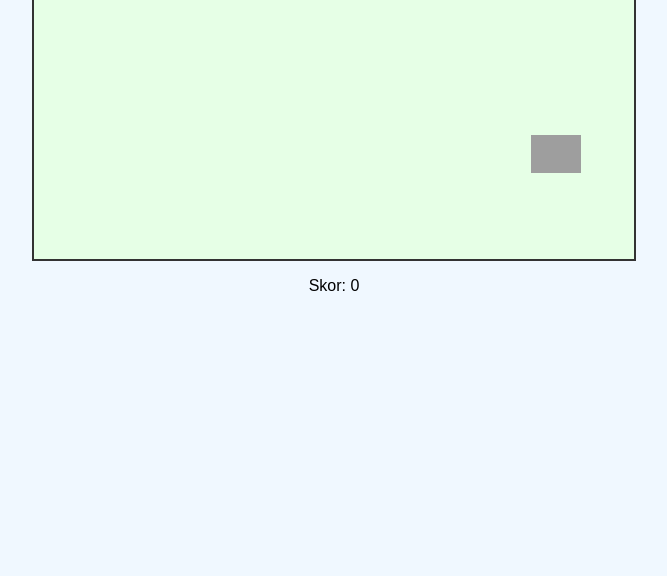
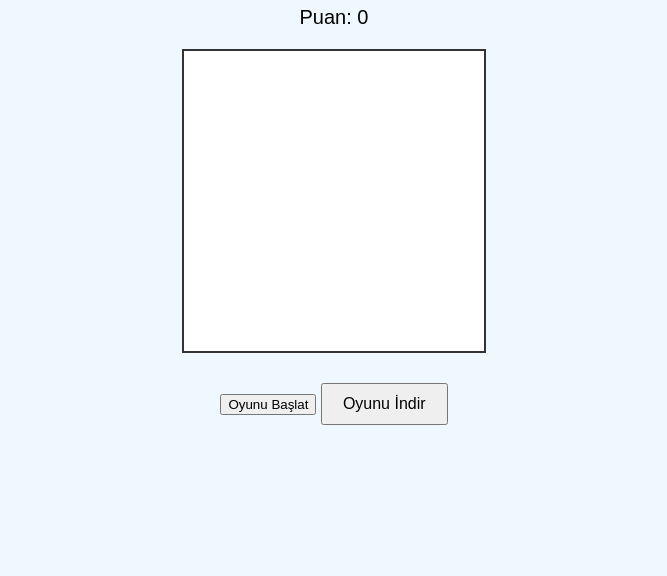
Before and after one commit to galaksibey/GalaksiOyun, a plain HTML site: page index.html in a window 1280 px wide. Shown: the part 224-800 px from the top of the page, without its empty margins (306-973 px from the left). Drawn offline with Linux system fonts and the light colour scheme; grey boxes are pictures that could not be loaded.

Commit message:
Add files via upload

```diff
--- a/index.html
+++ b/index.html
@@ -2,16 +2,22 @@
 <!DOCTYPE html>
 <html lang="tr">
 <head>
-    <meta charset="UTF-8">
-    <title>Fare Avcısı</title>
-    <link rel="stylesheet" href="style.css">
+  <meta charset="UTF-8" />
+  <meta name="viewport" content="width=device-width, initial-scale=1" />
+  <title>Fare Avcısı</title>
+  <link rel="stylesheet" href="style.css" />
 </head>
 <body>
-    <h1>🐭 Fare Avcısı Oyunu</h1>
-    <div id="game-area">
-        <div id="mouse"></div>
-    </div>
-    <p>Skor: <span id="score">0</span></p>
-    <script src="script.js"></script>
+  <div class="container">
+    <h1>Fare Avcısı Oyunu</h1>
+    <p class="score">Puan: <span id="score">0</span></p>
+    <div id="gameArea"></div>
+    <button onclick="startGame()">Oyunu Başlat</button>
+    <a href="FareAvcisiOyunu.zip" download>
+      <button class="download-btn">Oyunu İndir</button>
+    </a>
+  </div>
+
+  <script src="script.js"></script>
 </body>
 </html>
--- a/script.js
+++ b/script.js
@@ -1,25 +1,29 @@
-
-const mouse = document.getElementById("mouse");
-const gameArea = document.getElementById("game-area");
-const scoreDisplay = document.getElementById("score");
 
 let score = 0;
+let gameArea = document.getElementById("gameArea");
+let scoreSpan = document.getElementById("score");
 
-// Rastgele konum ayarla
-function moveMouse() {
-    const maxX = gameArea.clientWidth - 50;
-    const maxY = gameArea.clientHeight - 50;
-    const randomX = Math.floor(Math.random() * maxX);
-    const randomY = Math.floor(Math.random() * maxY);
-    mouse.style.left = randomX + "px";
-    mouse.style.top = randomY + "px";
+function startGame() {
+  score = 0;
+  scoreSpan.textContent = score;
+  spawnMouse();
 }
 
-mouse.addEventListener("click", () => {
-    score += 1;
-    scoreDisplay.textContent = score;
-    moveMouse();
-});
+function spawnMouse() {
+  gameArea.innerHTML = "";
+  let mouse = document.createElement("div");
+  mouse.classList.add("mouse");
 
-// Oyunu başlat
-moveMouse();
+  let x = Math.random() * 260;
+  let y = Math.random() * 260;
+  mouse.style.left = x + "px";
+  mouse.style.top = y + "px";
+
+  mouse.onclick = function () {
+    score++;
+    scoreSpan.textContent = score;
+    spawnMouse();
+  };
+
+  gameArea.appendChild(mouse);
+}
--- a/style.css
+++ b/style.css
@@ -1,23 +1,43 @@
 
 body {
-    text-align: center;
-    font-family: Arial, sans-serif;
-    background-color: #f0f8ff;
+  font-family: Arial, sans-serif;
+  background-color: #f0f8ff;
+  margin: 0;
+  padding: 0;
+  display: flex;
+  justify-content: center;
+  align-items: center;
+  height: 100vh;
 }
-#game-area {
-    position: relative;
-    width: 600px;
-    height: 400px;
-    margin: 0 auto;
-    border: 2px solid #333;
-    background-color: #e6ffe6;
-    overflow: hidden;
+
+.container {
+  text-align: center;
 }
-#mouse {
-    position: absolute;
-    width: 50px;
-    height: 50px;
-    background: url('https://cdn-icons-png.flaticon.com/512/616/616408.png') no-repeat center center;
-    background-size: contain;
-    cursor: pointer;
+
+#gameArea {
+  width: 300px;
+  height: 300px;
+  border: 2px solid #333;
+  margin: 20px auto;
+  position: relative;
+  background-color: #fff;
 }
+
+.mouse {
+  width: 40px;
+  height: 40px;
+  background-color: brown;
+  border-radius: 50%;
+  position: absolute;
+}
+
+.download-btn {
+  margin-top: 10px;
+  padding: 10px 20px;
+  font-size: 16px;
+  cursor: pointer;
+}
+
+.score {
+  font-size: 20px;
+}
```
